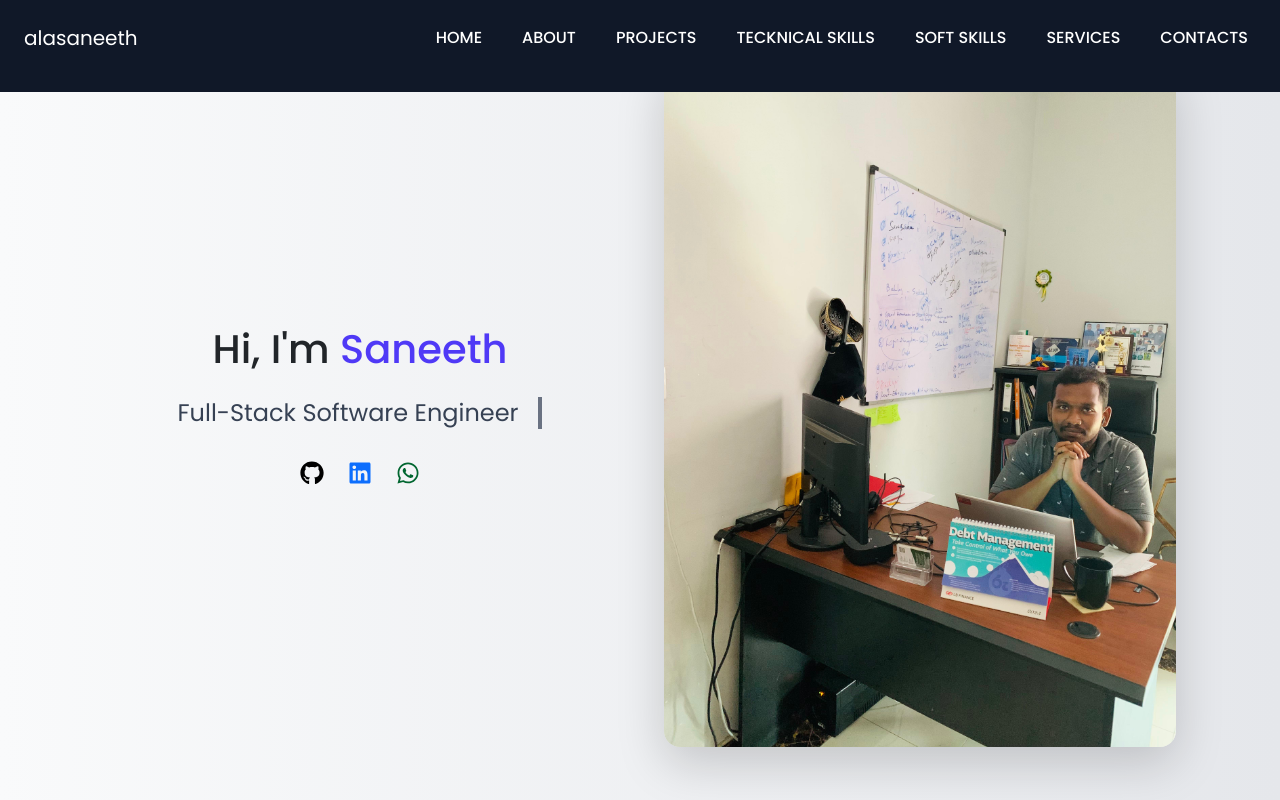
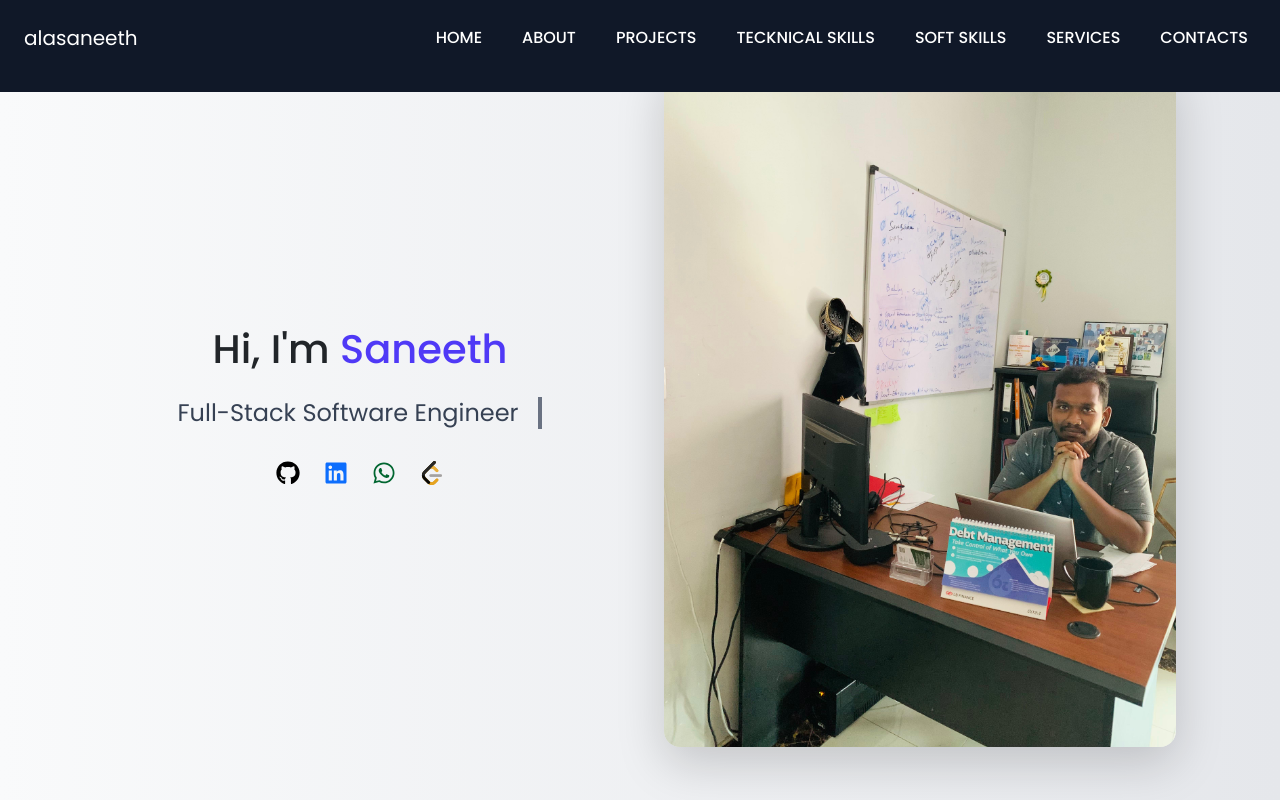
Before and after one commit to alasaneeth/saneeth-portfolio, a React (Vite) app: page / in a window 1280 px wide. Shown: the top 800 px of the page. Built offline with nearby package versions, Linux system fonts and the light colour scheme.

Commit message:
Add Leet code Link

```diff
--- a/src/components/Pages/Hero.tsx
+++ b/src/components/Pages/Hero.tsx
@@ -1,5 +1,6 @@
 import heroImage from "../../assets/images/Hero.jpg";
 import { FaGithub, FaLinkedin, FaWhatsapp } from "react-icons/fa";
+import Leetcode from "../../assets/images/leetcode.png"
 
 const Hero = () => {
   return (
@@ -41,6 +42,13 @@ const Hero = () => {
           >
             <FaWhatsapp />
           </a>
+          <a
+            href="https://leetcode.com/u/elbnowGTSc/"
+            target="_blank"
+            rel="noopener noreferrer"
+          >
+            <img src={Leetcode} alt="leetCode"/>
+          </a>
         </div>
         {/* <div>
           <ResumeButton/>
```
Also changed, not shown: src/assets/images/leetcode.png (added).
